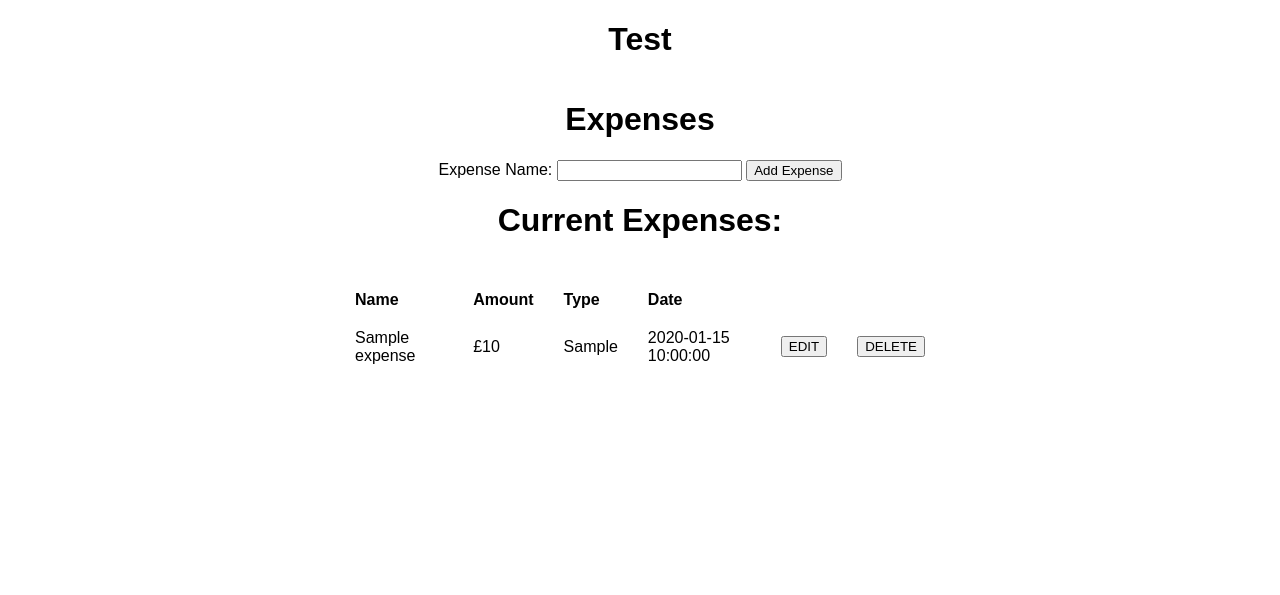
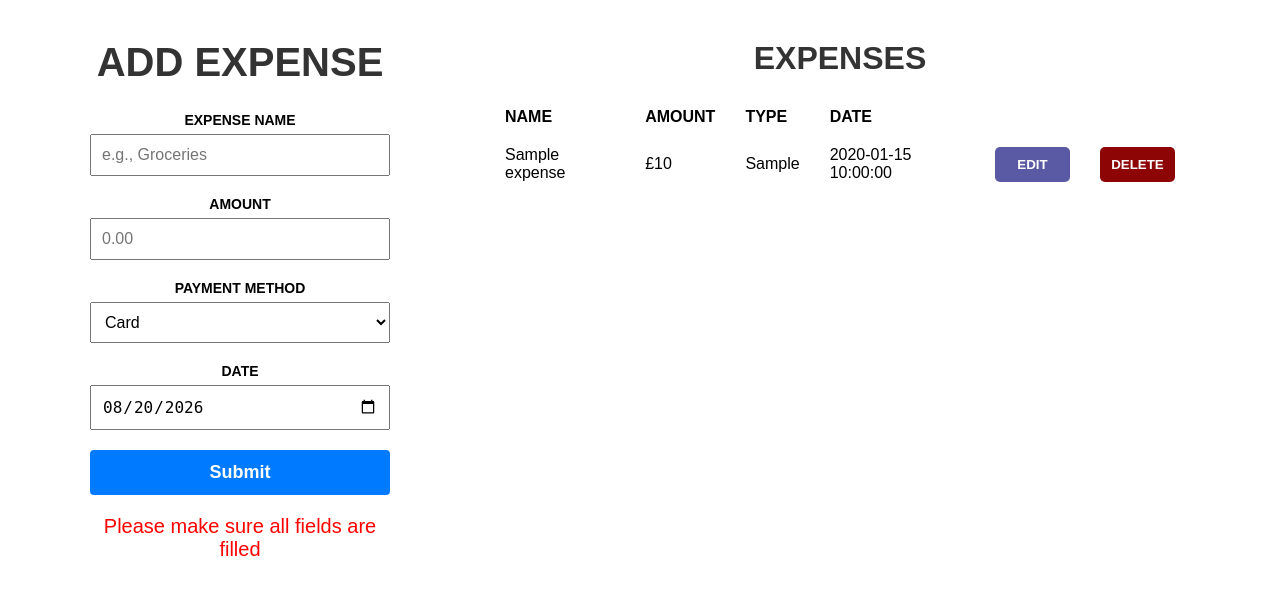
Before and after one commit to Cyber-binaryWu/expenses_website, a Flask app: template templates/expenses.html in a window 1280 px wide. Shown: the top 595 px of the page. Run offline with Flask 3, Linux system fonts and the light colour scheme; the template is opened without the code that fills it: most values are stand-ins (such as "Sample title", 1, 10 or a date in 2020).

Commit message:
Add fuctional add, retrieve and working on update

```diff
--- a/app.py
+++ b/app.py
@@ -1,5 +1,5 @@
 from flask import Flask, render_template, redirect, url_for, request
-from database_functions import show_expenses, remove_expense
+from database_functions import show_expenses, remove_expense, insert_expense
 
 app = Flask(__name__)
 
@@ -11,21 +11,27 @@ def home():
 @app.route("/expenses")
 def expenses():
     all_expenses = show_expenses()
-    for row in all_expenses:
-        print(row)
     return render_template('expenses.html', expenses=all_expenses)
 
-# NEW ROUTE: Handles the delete action from the HTML form
+# Handles delete requests from the hmtl form which provides the ID
 @app.route("/delete-expense/<int:id>", methods=["POST"])
 def delete_expense(id):
-    remove_expense(id) # This runs your existing SQLite delete code
+    remove_expense(id) # runs your existing SQLite delete code
     return redirect(url_for('expenses')) # Reloads the page to show it is gone
 
 @app.route("/add-expense", methods=["POST"])
 def add_expense():
-    expense_name = request.form.get("Expense_name")
+    expense_name = request.form.get("expense_name")
+    expense_amount = request.form.get("expense_amount")
+    expense_type = request.form.get("expense_type")
+    expense_date = request.form.get("expense_date")
+    insert_expense(str(expense_name), float(expense_amount), str(expense_type), str(expense_date))
     return redirect(url_for("expenses"))
 
+@app.route("/update_expense/<int:id>", methods=["PUT"])
+def update_expense(id):
+    print(id)
+    return redirect(url_for("expenses"))
 
 if __name__ == "__main__":
     app.run(debug=True)
--- /dev/null
+++ b/static/script.js
@@ -0,0 +1,32 @@
+const today = new Date().toLocaleDateString('en-CA');
+const dateInput = document.getElementById("expense_date");
+if (dateInput) {
+    dateInput.value = today;
+}
+
+
+const modal = document.getElementById("modal");
+const cancelButton = document.getElementById("update_cancel_button");
+const submitBtn = document.getElementById("submitBtn");
+
+
+const editButtons = document.querySelectorAll(".edit_button");
+
+
+editButtons.forEach(button => {
+    button.addEventListener("click", () => {
+        modal.style.display = "flex";
+    });
+});
+
+
+cancelButton.addEventListener("click", () => {
+    modal.style.display = "none";
+});
+
+
+modal.addEventListener("click", (event) => {
+    if (event.target === modal) {
+        modal.style.display = "none";
+    }
+});
--- a/static/styles.css
+++ b/static/styles.css
@@ -8,19 +8,171 @@ body {
     align-items: center;
 }
 
+h1 {
+    margin-top: 20px;
+    color: #333;
+    text-transform: uppercase;
+}
 .expense-container {
     width: 100%;
-    max-width: 600px;
+    max-width: 700px;
+    min-width: 700px;
     margin: 20px auto;
 }
 
 table {
     width: 100%;
-    border-collapse: collapse; /* Removes default double borders */
+    border-collapse: collapse;
 }
 
-/* Use padding on th and td to adjust the spacing between data cleanly */
+
+th {
+    text-transform: uppercase;
+}
 th, td {
     padding: 10px 15px;
-    text-align: left; /* Aligns data uniformly */
+    text-align: left;
 }
+
+button{
+    color: white;
+    padding: 10px;
+    border-radius: 5px;
+    width: 75px;
+    text-shadow: none;
+    box-shadow: none;
+    font-weight: bold;
+    border: none;
+}
+
+button:hover,
+a:hover {
+    filter: brightness(0.85);
+}
+
+
+.delete_button{
+    background-color: rgb(141, 5, 5);
+}
+.edit_button{
+    background-color: rgb(90, 90, 164);
+}
+
+.add-expense_container {
+  font-size: 20px;
+}
+
+
+
+/* Container styles */
+.add-expense_container {
+  font-size: 20px;
+  font-family: sans-serif;
+  max-width: 300px;
+  min-width: 300px;
+  margin-top: 20px;
+}
+
+
+.add-expense_container label {
+  text-transform: uppercase;
+  display: block;
+  margin-bottom: 6px;
+  font-weight: bold;
+  font-size: 14px;
+}
+
+
+.add-expense_container input,
+.add-expense_container select {
+  display: block;
+  width: 100%;
+  padding: 10px;
+  margin-bottom: 20px;
+  box-sizing: border-box;
+  font-size: 16px;
+}
+
+
+.add-expense_container button {
+  display: block;
+  width: 100%;
+  padding: 12px;
+  background-color: #007bff;
+  border: none;
+  border-radius: 4px;
+  font-size: 18px;
+  cursor: pointer;
+}
+
+.add-expense_container button:hover {
+  background-color: #0056b3;
+}
+
+.add_view_container{
+    display: flex;
+    flex-direction: row;
+    gap: 100px;
+}
+
+.update_option_container{
+    display: flex;
+    flex-direction: row;
+    gap: 20px;
+    justify-content: center;
+}
+.error_message{
+    color: red;
+}
+
+
+#update_cancel_button{
+    background-color: rgb(141, 5, 5);
+}
+#update_button{
+    background-color: rgb(17, 143, 15);
+}
+
+
+
+
+
+.modal {
+  background-color: rgba(0, 0, 0, 0.5);
+  position: fixed;
+  top: 0;
+  left: 0;
+  right: 0;
+  bottom: 0;
+  transition: all 0.3s ease-in-out;
+  z-index: 999;
+  display: flex;
+  align-items: center;
+  justify-content: center;
+  display: none;
+}
+
+
+.modal-inner {
+  padding: 20px;
+  background-color: white;
+  border-radius: 10px;
+  display: flex;
+  flex-direction: column;
+  max-width: 300px;
+  gap: 10px;
+}
+
+.modal input,
+.modal select {
+  display: block;
+  width: 100%;
+  padding: 10px;
+  margin-bottom: 20px;
+  box-sizing: border-box;
+  font-size: 16px;
+}
+
+.hidden{
+    display: none !important;
+}
--- a/templates/expenses.html
+++ b/templates/expenses.html
@@ -1,27 +1,58 @@
 <!DOCTYPE html>
 <html lang="en">
+
 <head>
     <meta charset="UTF-8">
     <meta name="viewport" content="width=device-width, initial-scale=1.0">
     <title>Expenses</title>
     <link rel="stylesheet" href="static/styles.css">
+    <script defer src="static/script.js"></script>
 
 </head>
+
 <body>
-    <h1>Test</h1>
+    <div class="add_view_container">
+        <div class="add-expense_container">
+            <h1>Add Expense</h1>
+            <form action="/add-expense" method="POST">
+
+
+                <label for="expense_name">Expense Name</label>
+                <input type="text" id="expense_name" name="expense_name" placeholder="e.g., Groceries">
+
+                <!-- Expense Amount -->
+                <label for="expense_amount">Amount</label>
+                <input type="number" id="expense_amount" name="expense_amount" step="0.50" placeholder="0.00">
+
+                <!-- Expense Type (Payment Method) -->
+                <label for="expense_type">Payment Method</label>
+                <select id="expense_type" name="expense_type">
+                    <option value="card">Card</option>
+                    <option value="cash">Cash</option>
+                </select>
+
+                <!-- Expense Date -->
+                <label for="expense_date">Date</label>
+                <input type="date" id="expense_date" name="expense_date">
+
+                <!-- Submit Button -->
+                <button type="submit" id="submitBtn">Submit</button>
+
+                <p class="error_message">Please make sure all fields are filled</p>
+
+            </form>
+        </div>
+
+
+
+        <div class="expense-container">
             <h1>Expenses</h1>
-    <form action="add-expense" method="POST">
-        <label for="expense_name">Expense Name:</label>
-        <input type="text" id="expense_name" name="expense_name">
-        <button type="submit">Add Expense</button>
-    </form>
-
-    <h1>Current Expenses:</h1>
-        <div class="expense-container">
-            <!-- Access your data by column names instead of [0] -->
             <table>
                 <tr>
-                        <th>Name</th><th>Amount</th><th>Type</th> <th> Date</th> <th></th> <th></th>
+                    <th>Name</th>
+                    <th>Amount</th>
+                    <th>Type</th>
+                    <th> Date</th>
                 </tr>
                 {% for expense in expenses %}
                 <tr>
@@ -29,10 +60,12 @@
                     <td> £{{ expense['expense_amount'] }} </td>
                     <td>{{ expense['expense_payment_type'] }}</td>
                     <td>{{ expense['expense_date'] }}</td>
-                        <td><button>EDIT</button></td>
-                        <td>  <!-- This form securely sends the specific row ID to Flask -->
-                            <form action="{{ url_for('delete_expense', id=expense['expense_id']) }}" method="POST" style="display:inline;">
-                                <button type="submit" onclick="return confirm('Are you sure you want to delete this expense?');">DELETE</button>
+                    <td><button class="edit_button data-id="{{expense['expense_id']}}">EDIT</button></td>
+                    <td>
+                        <form action="{{ url_for('delete_expense', id=expense['expense_id']) }}" method="POST"
+                            style="display:inline;">
+                            <button class="delete_button" type="submit"
+                                onclick="return confirm('Are you sure you want to delete this expense?');">DELETE</button>
                         </form>
                     </td>
                 </tr>
@@ -40,7 +73,37 @@
             </table>
 
         </div>
+    </div>
+    <div class="modal" id="modal">
+        <div class="modal-inner">
+            <h2>Select The option you wish to update</h2>
+            <form action="" method="POST">
+            <label for="update_options">Update Type:</label>
+            <select id="update_options" name="update_options">
+                <option value="expense_name">Name</option>
+                <option value="expense_amount">Amount</option>
+                <option value="expense_type">Type</option>
+                <option value="expense_date">Date</option>
+            </select>
 
+            <input class="hidden" type="text" id="update_expense_name" name="update_expense_name"
+                placeholder="Enter In new name">
+            <select class="hidden" id="update_expense_type" name="update_expense_type">
+                <option value="card">Card</option>
+                <option value="cash">Cash</option>
+            </select>
+            <input class="hidden" type="date" id="update_expense_date" name="update_expense_date"
+                placeholder="Enter In new date">
+            <input class="hidden" type="number" id="update_expense_amount" name="update_expense_amount" step="0.50"
+                placeholder="0.00">
 
+            <div class="update_option_container">
+                <button type="button" id="update_cancel_button">CANCEL</button>
+                <button type="submit" id="update_button">UPDATE</button>
+            </div>
+        </form>
+        </div>
+    </div>
 </body>
+
 </html>
```
Also changed, not shown: database_functions.py (+3 -5 lines). Lines whose indentation alone changed are shown as unchanged.
